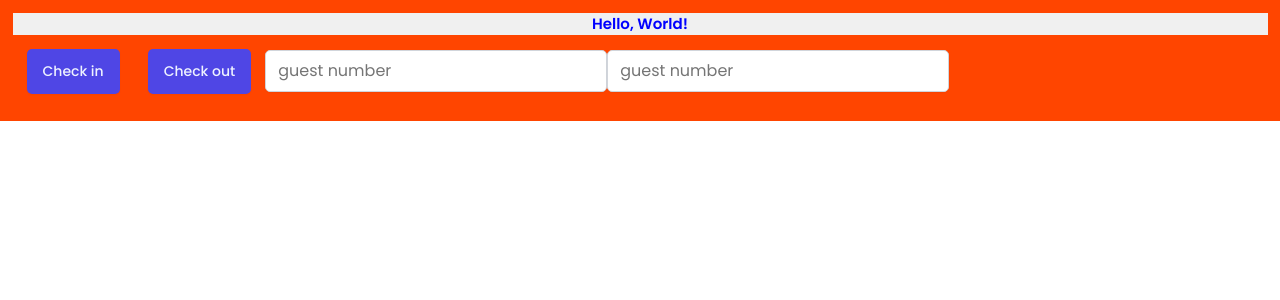
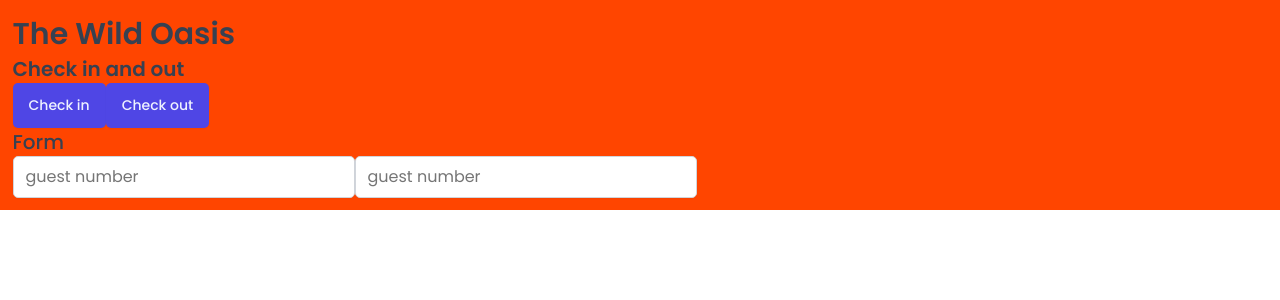
Before and after one commit to MoohamedMoustafa/wild-oasis, a React (Vite) app: page / in a window 1280 px wide. Shown: the top 300 px of the page. Built offline with nearby package versions, Linux system fonts and the light colour scheme; a web font is replaced by a local one.

Commit message:
refactor: replace Title component with Heading and enhance button hover effect

```diff
--- a/src/App.jsx
+++ b/src/App.jsx
@@ -2,14 +2,7 @@
 import GlobalStyles from "./styles/GlobalStyles";
 import Button from "./ui/Button";
 import Input from "./ui/Input";
-
-const Title = styled.h1`
-  font-size: 1.5rem;
-  color: blue;
-  text-align: center;
-  font-weight: 600;
-  background-color: #f0f0f0;
-`;
+import Heading from "./ui/Heading";
 
 const StyledApp = styled.div`
   background-color: orangered;
@@ -21,11 +14,13 @@
     <>
       <GlobalStyles />
       <StyledApp>
-        <Title>Hello, World!</Title>
+        <Heading as="h1">The Wild Oasis</Heading>
+        <Heading as="h2">Check in and out</Heading>
         <Button onClick={() => console.log("Button clicked!")}>Check in</Button>
         <Button onClick={() => console.log("Button clicked!")}>
           Check out
         </Button>
+        <Heading as="h3">Form</Heading>
         <Input placeholder="guest number" type="number" />
         <Input placeholder="guest number" type="number" />
       </StyledApp>
--- a/src/ui/Button.jsx
+++ b/src/ui/Button.jsx
@@ -57,7 +57,11 @@
   background-color: var(--color-brand-600);
   color: var(--color-brand-50);
   box-shadow: var(--shadow-sm);
-  margin: 1.4rem;
   cursor: pointer;
+
+  /* & ==> selects the current component */
+  &:hover {
+    background-color: var(--color-brand-700);
+  }
 `;
 export default Button;
--- /dev/null
+++ b/src/ui/Heading.jsx
@@ -0,0 +1,28 @@
+import styled, { css } from "styled-components";
+
+const Heading = styled.h1`
+  ${(props) =>
+    props.as === "h1" &&
+    css`
+      font-size: 3rem;
+      font-weight: 600;
+    `}
+
+  ${(props) =>
+    props.as === "h2" &&
+    css`
+      font-size: 2rem;
+      font-weight: 600;
+    `}
+
+  ${(props) =>
+    props.as === "h3" &&
+    css`
+      font-size: 20px;
+      font-weight: 500;
+    `}
+
+    line-height: 1.4;
+`;
+
+export default Heading;
```
